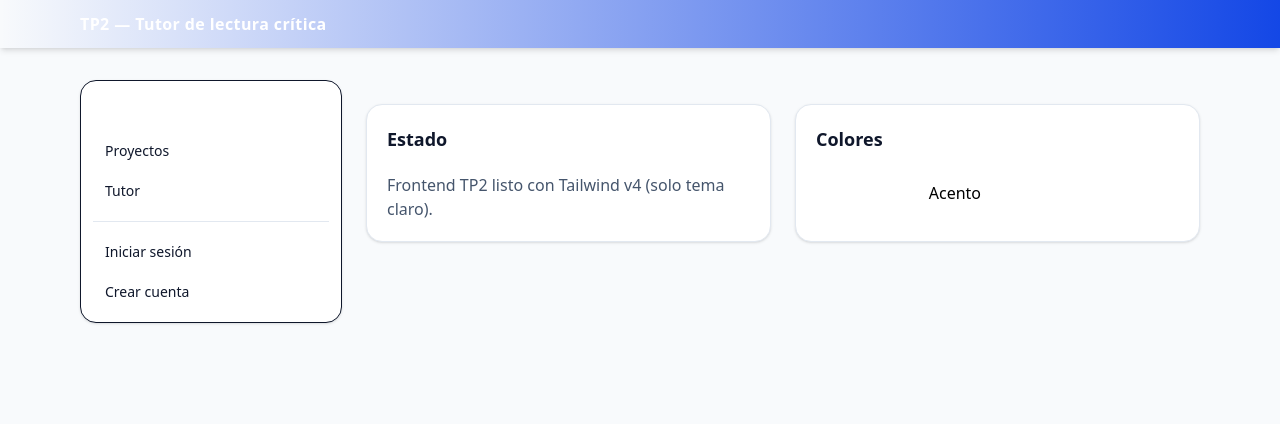
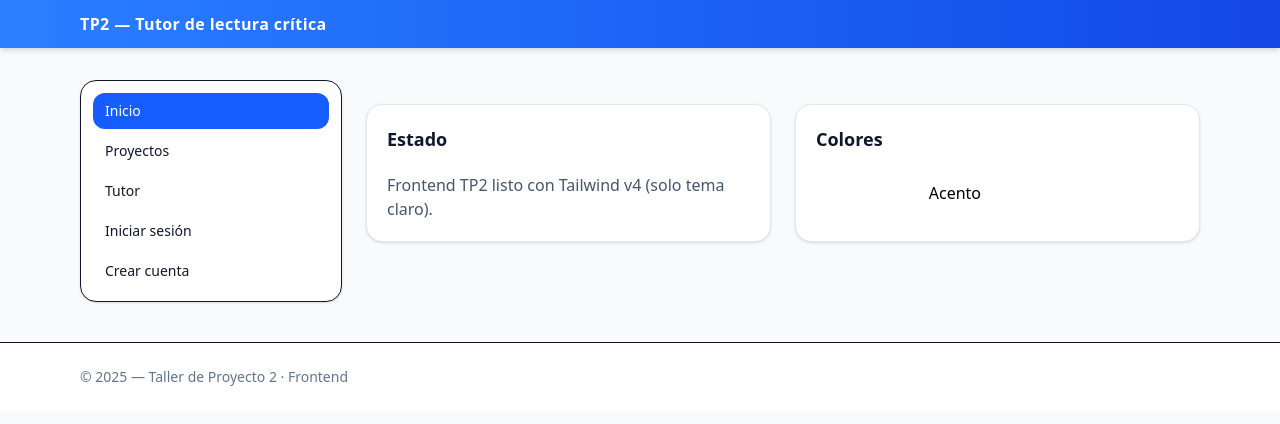
Before and after one commit to Yorshgamer/tptutor, a React (Vite) app in the folder frontend/: page / in a window 1280 px wide. Shown: the top 424 px of the page. Built offline with nearby package versions, Linux system fonts and the light colour scheme.

Commit message:
Mejorando el header, Layout, Sidebar y SideNav

```diff
--- a/frontend/src/components/Header.tsx
+++ b/frontend/src/components/Header.tsx
@@ -1,10 +1,9 @@
+import React from "react";
 import { Link } from "react-router-dom";
 
-type Props = { onToggleSidebar: () => void };
-
-export default function Header({ onToggleSidebar }: Props) {
+export default function Header({ onToggleSidebar }: { onToggleSidebar: () => void }) {
   return (
-    <header className="sticky top-0 z-20 bg-gradient-to-r from-primary to-blue-700 text-white shadow-md">
+    <header className="sticky top-0 z-20 bg-gradient-to-r from-blue-500 to-blue-700 text-white shadow-md">
       <div className="mx-auto max-w-6xl px-4 py-3 flex items-center justify-between">
         <button
           aria-label="Abrir menú"
@@ -18,9 +17,7 @@ export default function Header({ onToggleSidebar }: Props) {
           TP2 — Tutor de lectura crítica
         </Link>
 
-        <div className="hidden md:block text-sm opacity-90">
-          {/* espacio para acciones futuras */}
-        </div>
+        <div className="hidden md:block text-sm opacity-90" />
       </div>
     </header>
   );
--- a/frontend/src/components/Layout.tsx
+++ b/frontend/src/components/Layout.tsx
@@ -1,4 +1,4 @@
-import { useState } from "react";
+import React, { useState } from "react";
 import Header from "./Header";
 import Sidebar from "./Sidebar";
 import SideNav from "./SideNav";
@@ -11,9 +11,7 @@ export default function Layout({ children }: { children: React.ReactNode }) {
       <Header onToggleSidebar={() => setOpen(true)} />
 
       <div className="mx-auto max-w-6xl px-4 mt-6 md:mt-8">
-        {/* Grid robusta en v4 */}
         <div className="md:grid md:grid-cols-12 md:gap-6">
-          {/* Sidebar inline SOLO desktop */}
           <aside className="hidden md:block md:col-span-3">
             <div className="sticky top-20">
               <div className="rounded-2xl bg-white border shadow-sm p-3">
@@ -22,15 +20,17 @@ export default function Layout({ children }: { children: React.ReactNode }) {
             </div>
           </aside>
 
-          {/* Contenido */}
-          <main className="md:col-span-9 py-6">
-            {children}
-          </main>
+          <main className="md:col-span-9 py-6">{children}</main>
         </div>
       </div>
 
-      {/* Sidebar móvil (overlay) */}
       <Sidebar open={open} onClose={() => setOpen(false)} />
+
+      <footer className="border-t bg-white mt-10">
+        <div className="mx-auto max-w-6xl px-4 py-6 text-sm text-slate-500">
+          © 2025 — Taller de Proyecto 2 · Frontend
+        </div>
+      </footer>
     </div>
   );
 }
--- a/frontend/src/components/SideNav.tsx
+++ b/frontend/src/components/SideNav.tsx
@@ -1,59 +1,29 @@
+import React from "react";
 import { NavLink } from "react-router-dom";
 
-const linkBase =
-  "block rounded-xl px-3 py-2 text-sm transition hover:bg-slate-100";
+const base = "block rounded-xl px-3 py-2 text-sm transition hover:bg-slate-100";
 
-type Props = { onNavigate?: () => void };
-
-export default function SideNav({ onNavigate }: Props) {
+export default function SideNav({ onNavigate }: { onNavigate?: () => void }) {
   return (
     <nav aria-label="Navegación lateral" className="flex flex-col gap-1">
-      <NavLink
-        to="/"
-        className={({ isActive }) =>
-          `${linkBase} ${isActive ? "bg-primary text-white hover:bg-primary" : ""}`
-        }
-        onClick={onNavigate}
-      >
-        Inicio
-      </NavLink>
-      <NavLink
-        to="/projects"
-        className={({ isActive }) =>
-          `${linkBase} ${isActive ? "bg-primary text-white hover:bg-primary" : ""}`
-        }
-        onClick={onNavigate}
-      >
-        Proyectos
-      </NavLink>
-      <NavLink
-        to="/tutor"
-        className={({ isActive }) =>
-          `${linkBase} ${isActive ? "bg-primary text-white hover:bg-primary" : ""}`
-        }
-        onClick={onNavigate}
-      >
-        Tutor
-      </NavLink>
-      <div className="h-px my-2 bg-slate-200" />
-      <NavLink
-        to="/login"
-        className={({ isActive }) =>
-          `${linkBase} ${isActive ? "bg-primary text-white hover:bg-primary" : ""}`
-        }
-        onClick={onNavigate}
-      >
-        Iniciar sesión
-      </NavLink>
-      <NavLink
-        to="/register"
-        className={({ isActive }) =>
-          `${linkBase} ${isActive ? "bg-primary text-white hover:bg-primary" : ""}`
-        }
-        onClick={onNavigate}
-      >
-        Crear cuenta
-      </NavLink>
+      {[
+        { to: "/", label: "Inicio" },
+        { to: "/projects", label: "Proyectos" },
+        { to: "/tutor", label: "Tutor" },
+        { to: "/login", label: "Iniciar sesión" },
+        { to: "/register", label: "Crear cuenta" },
+      ].map(({ to, label }) => (
+        <NavLink
+          key={to}
+          to={to}
+          onClick={onNavigate}
+          className={({ isActive }) =>
+            `${base} ${isActive ? "bg-blue-600 text-white hover:bg-blue-600" : ""}`
+          }
+        >
+          {label}
+        </NavLink>
+      ))}
     </nav>
   );
 }
--- a/frontend/src/components/Sidebar.tsx
+++ b/frontend/src/components/Sidebar.tsx
@@ -1,26 +1,18 @@
+import React from "react";
 import SideNav from "./SideNav";
 
-type Props = { open: boolean; onClose: () => void };
-
-export default function Sidebar({ open, onClose }: Props) {
+export default function Sidebar({ open, onClose }: { open: boolean; onClose: () => void }) {
   return (
     <>
-      {/* Overlay móvil */}
       {open && (
-        <div
-          className="fixed inset-0 z-30 bg-black/30 md:hidden"
-          onClick={onClose}
-          aria-hidden="true"
-        />
+        <div className="fixed inset-0 z-30 bg-black/30 md:hidden" onClick={onClose} aria-hidden="true" />
       )}
-
-      {/* Panel móvil (off-canvas). Oculto en md+ */}
       <aside
         aria-label="Menú lateral"
-        className={`fixed z-40 left-0 top-14 h-[calc(100vh-56px)] w-72 bg-white border-r shadow-lg transform transition-transform md:hidden
-          ${open ? "translate-x-0" : "-translate-x-full"}`}
+        className={`fixed z-40 left-0 top-14 h-[calc(100vh-56px)] w-72 bg-white border-r shadow-lg md:hidden
+          ${open ? "translate-x-0" : "-translate-x-full"} transition-transform`}
       >
-        <div className="p-3">
+        <div className="p-2">
           <SideNav onNavigate={onClose} />
         </div>
       </aside>
```
